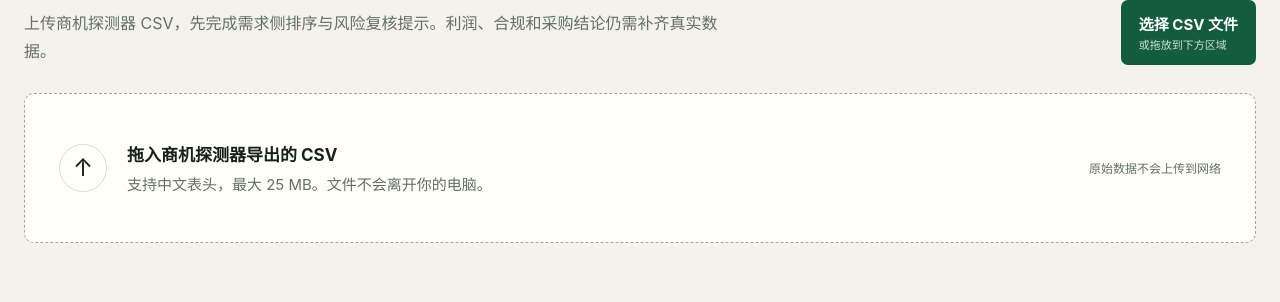
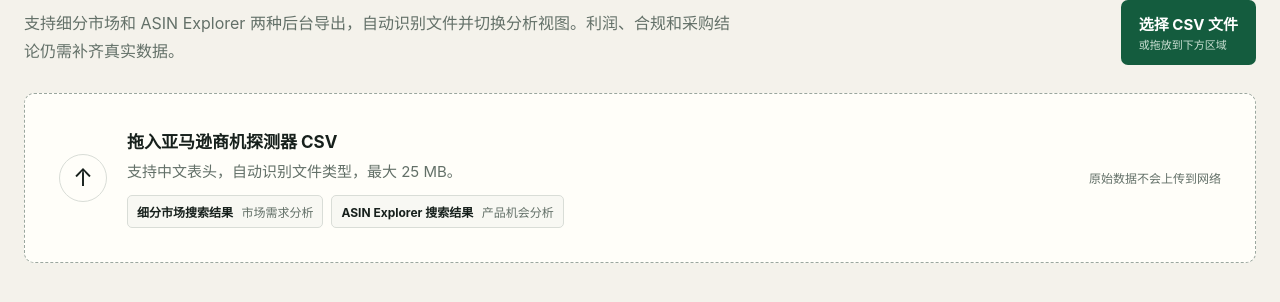
Before and after one commit to noble0305/amazon-product-lab, a plain HTML site: page amazon_product_lab/web_assets/index.html in a window 1280 px wide. Shown: the part 284-586 px from the top of the page. Drawn offline with Linux system fonts and the light colour scheme.

Commit message:
fix: expose ASIN analysis in upload interface

```diff
--- a/amazon_product_lab/web_assets/index.html
+++ b/amazon_product_lab/web_assets/index.html
@@ -23,7 +23,7 @@
       <div>
         <p class="eyebrow">OPPORTUNITY EXPLORER</p>
         <h1 id="page-title">从后台导出，到可复盘的候选清单</h1>
-        <p class="lede">上传商机探测器 CSV，先完成需求侧排序与风险复核提示。利润、合规和采购结论仍需补齐真实数据。</p>
+        <p class="lede">支持细分市场和 ASIN Explorer 两种后台导出，自动识别文件并切换分析视图。利润、合规和采购结论仍需补齐真实数据。</p>
       </div>
       <button id="choose-file-button" class="upload-button" type="button">
         <span>选择 CSV 文件</span>
@@ -35,8 +35,12 @@
     <section id="drop-zone" class="drop-zone" aria-label="CSV 文件上传区">
       <div class="drop-icon" aria-hidden="true">↑</div>
       <div>
-        <strong id="drop-title">拖入商机探测器导出的 CSV</strong>
-        <p id="drop-hint">支持中文表头，最大 25 MB。文件不会离开你的电脑。</p>
+        <strong id="drop-title">拖入亚马逊商机探测器 CSV</strong>
+        <p id="drop-hint">支持中文表头，自动识别文件类型，最大 25 MB。</p>
+        <div class="file-types" aria-label="支持的文件类型">
+          <span><b>细分市场搜索结果</b> 市场需求分析</span>
+          <span><b>ASIN Explorer 搜索结果</b> 产品机会分析</span>
+        </div>
       </div>
       <span class="text-note">原始数据不会上传到网络</span>
     </section>
--- a/amazon_product_lab/web_assets/styles.css
+++ b/amazon_product_lab/web_assets/styles.css
@@ -67,6 +67,9 @@ h1 { max-width: 760px; margin: 0; font-family: Georgia, "Songti SC", serif; font
 .drop-icon { width: 48px; height: 48px; display: grid; place-items: center; border: 1px solid var(--line); border-radius: 50%; font-size: 24px; }
 .drop-zone strong { font-size: 17px; }
 .drop-zone p { margin: 7px 0 0; color: var(--muted); }
+.file-types { margin-top: 14px; display: flex; flex-wrap: wrap; gap: 8px; }
+.file-types span { padding: 7px 9px; border: 1px solid var(--line); border-radius: 5px; color: var(--muted); background: #f8f8f3; font-size: 12px; }
+.file-types b { margin-right: 5px; color: var(--ink); }
 .text-note { color: var(--muted); font-size: 12px; }
 .status { margin-top: 16px; padding: 14px 16px; border-radius: 7px; background: var(--green-soft); color: var(--green); }
 .status.error { background: var(--red-soft); color: var(--red); }
```
Also changed, not shown: 1 other file.
